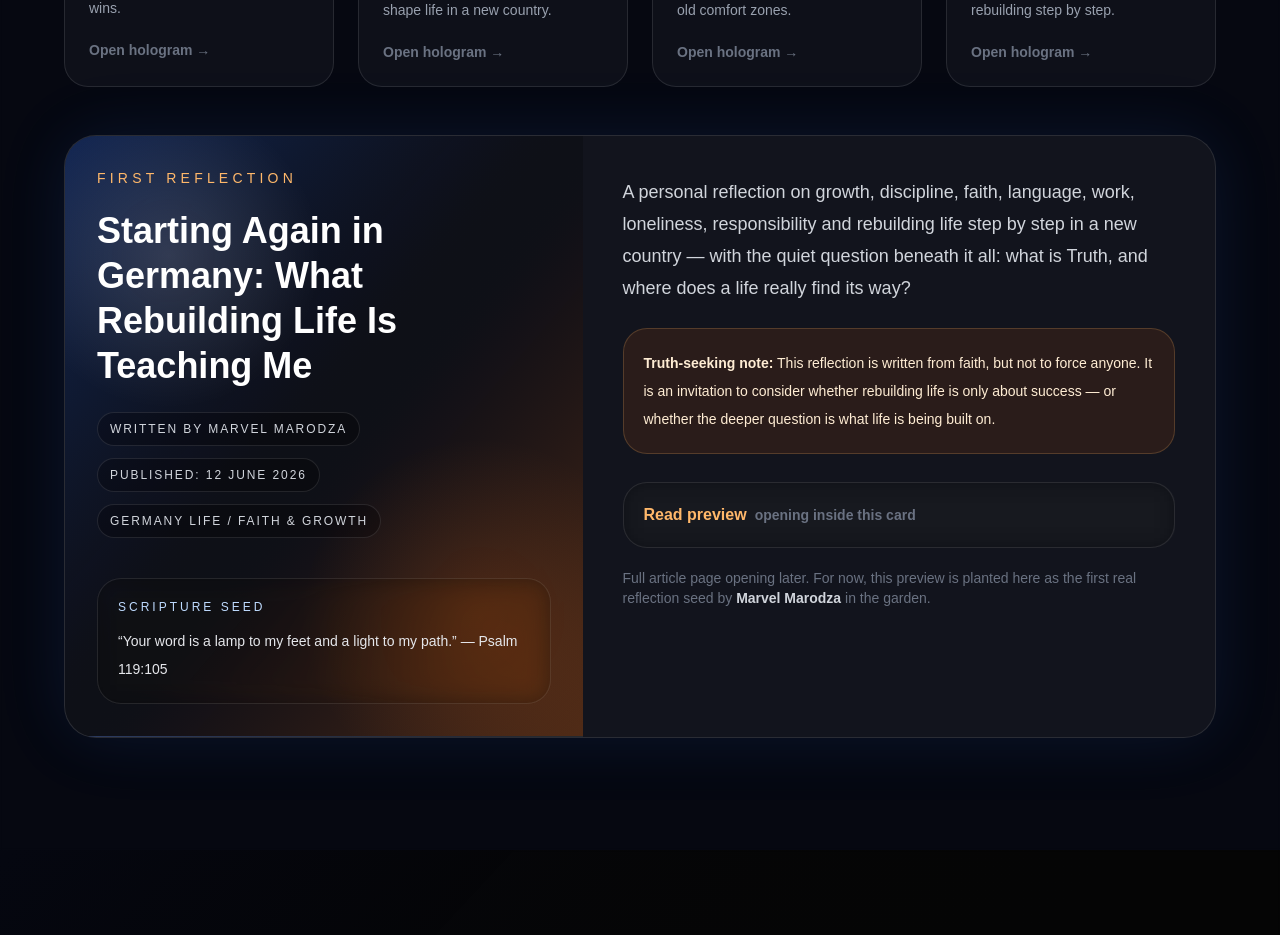
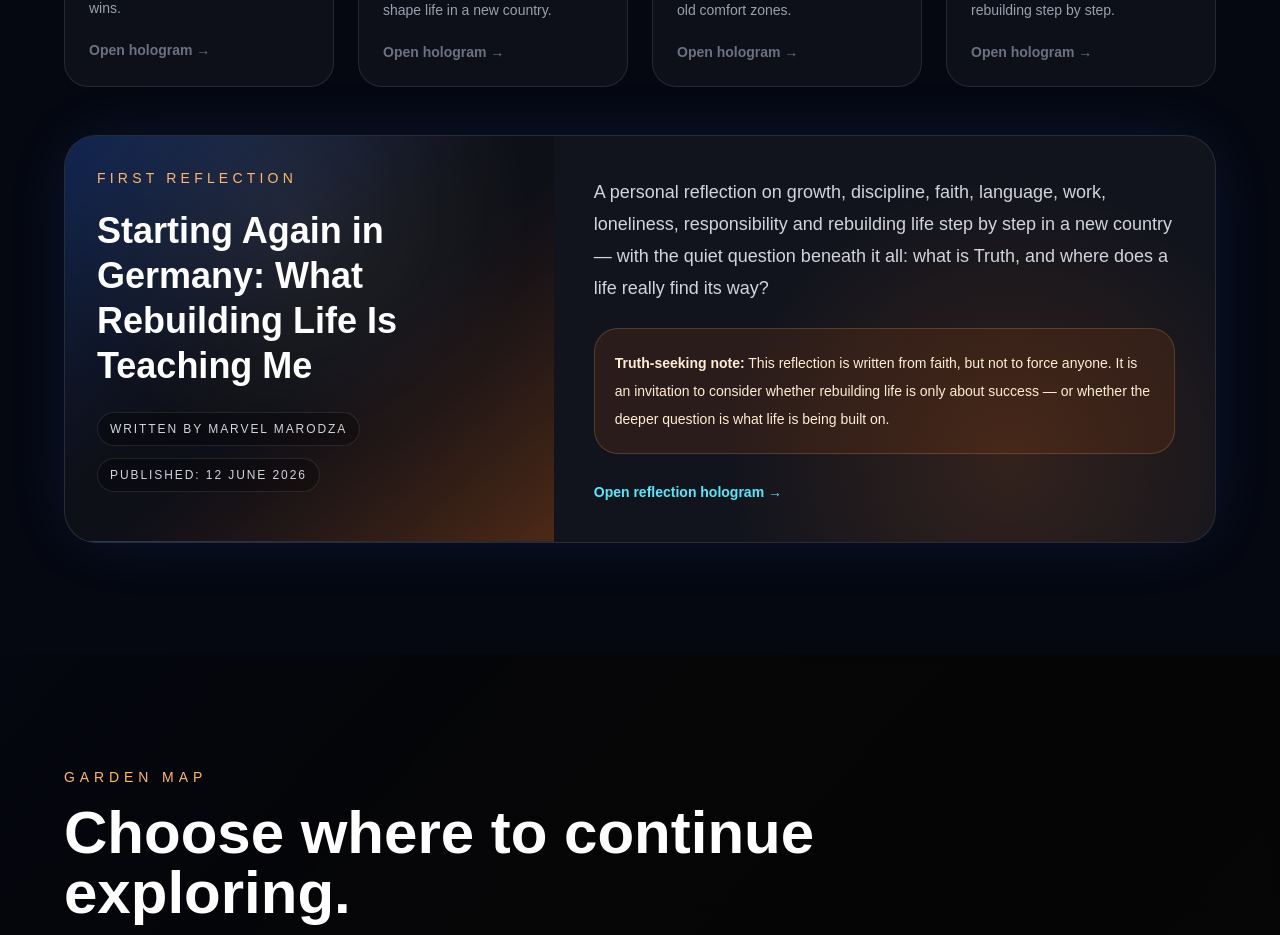
Before and after one commit to deincaptainmar/marvel-lab, a Next.js app: page / in a window 1280 px wide. Shown: the part 3100-4035 px from the top of the page. Built offline with nearby package versions, Linux system fonts and the light colour scheme.

Commit message:
Hide Germany first reflection behind hologram

```diff
--- a/src/components/GermanyLifeSection.tsx
+++ b/src/components/GermanyLifeSection.tsx
@@ -87,18 +87,33 @@ const firstReflection = {
   author: "Marvel Marodza",
   publishedDisplay: "12 June 2026",
   category: "Germany Life / Faith & Growth",
+  scripture:
+    "“Your word is a lamp to my feet and a light to my path.” — Psalm 119:105",
   excerpt:
     "A personal reflection on growth, discipline, faith, language, work, loneliness, responsibility and rebuilding life step by step in a new country — with the quiet question beneath it all: what is Truth, and where does a life really find its way?",
+  truthNote:
+    "This reflection is written from faith, but not to force anyone. It is an invitation to consider whether rebuilding life is only about success — or whether the deeper question is what life is being built on.",
+  preview: [
+    "Germany is not the whole story, but it is one of the chapters shaping me deeply.",
+    "Starting again in a new country teaches you things that comfort could never teach. It teaches patience when the language does not come out the way you want. It teaches humility when simple tasks suddenly feel difficult. It teaches discipline when nobody is watching, and faith when familiar support feels far away.",
+    "But the deeper question is not only, “How do I rebuild my life?” The deeper question is, “What is my life being built on?”",
+    "Jesus said, “I am the way, and the truth, and the life.” — John 14:6",
+    "That verse is not just a religious sentence to me. It is a compass. In a world full of opinions, pressure, confusion, ambition and noise, I am learning that Truth is not just information. Truth is a Person.",
+    "And beyond the horizon lies another horizon.",
+  ],
 };
 
 export default function GermanyLifeSection() {
   const [selectedCard, setSelectedCard] =
     useState<(typeof germanyLifeCards)[number] | null>(null);
 
+  const [reflectionOpen, setReflectionOpen] = useState(false);
+
   useEffect(() => {
     function closeOnEscape(event: KeyboardEvent) {
       if (event.key === "Escape") {
         setSelectedCard(null);
+        setReflectionOpen(false);
       }
     }
 
@@ -172,13 +187,15 @@ export default function GermanyLifeSection() {
         </div>
 
         <Reveal delay={0.2} direction="up">
-          <article className="mt-12 overflow-hidden rounded-[2rem] border border-white/10 bg-white/[0.055] shadow-[0_0_70px_rgba(59,130,246,0.12)] backdrop-blur-md light:border-black/10 light:bg-white/82 light:shadow-xl">
-            <div className="grid gap-0 lg:grid-cols-[0.9fr_1.1fr]">
-              <div className="relative min-h-[280px] border-b border-white/10 bg-gradient-to-br from-blue-600/24 via-black/20 to-orange-500/24 p-8 light:border-black/10 light:from-blue-100 light:via-white light:to-orange-100">
-                <div className="absolute inset-0 bg-[radial-gradient(circle_at_20%_20%,rgba(255,255,255,0.14),transparent_24%),radial-gradient(circle_at_80%_80%,rgba(249,115,22,0.16),transparent_28%)]" />
+          <button
+            type="button"
+            onClick={() => setReflectionOpen(true)}
+            className="group relative mt-12 w-full overflow-hidden rounded-[2rem] border border-white/10 bg-white/[0.055] p-0 text-left shadow-[0_0_70px_rgba(59,130,246,0.12)] backdrop-blur-md transition hover:-translate-y-1 hover:border-orange-300/35 hover:bg-white/[0.075] light:border-black/10 light:bg-white/82 light:shadow-xl light:hover:bg-orange-50"
+          >
+            <div className="absolute inset-0 bg-[radial-gradient(circle_at_20%_20%,rgba(255,255,255,0.10),transparent_24%),radial-gradient(circle_at_82%_80%,rgba(249,115,22,0.14),transparent_28%)]" />
 
-                <div className="relative z-10 flex h-full flex-col justify-between">
-                  <div>
+            <div className="relative z-10 grid gap-0 lg:grid-cols-[0.85fr_1.15fr]">
+              <div className="border-b border-white/10 bg-gradient-to-br from-blue-600/24 via-black/20 to-orange-500/24 p-8 light:border-black/10 light:from-blue-100 light:via-white light:to-orange-100">
                 <p className="text-sm uppercase tracking-[0.3em] text-orange-300 light:text-orange-700">
                   First Reflection
                 </p>
@@ -195,23 +212,6 @@ export default function GermanyLifeSection() {
                   <span className="rounded-full border border-white/10 bg-black/25 px-3 py-2 light:border-black/10 light:bg-white/60">
                     Published: {firstReflection.publishedDisplay}
                   </span>
-
-                      <span className="rounded-full border border-white/10 bg-black/25 px-3 py-2 light:border-black/10 light:bg-white/60">
-                        {firstReflection.category}
-                      </span>
-                    </div>
-                  </div>
-
-                  <div className="mt-10 rounded-3xl border border-white/10 bg-black/30 p-5 backdrop-blur-md light:border-black/10 light:bg-white/70">
-                    <p className="text-xs uppercase tracking-[0.25em] text-blue-200 light:text-blue-700">
-                      Scripture seed
-                    </p>
-
-                    <p className="mt-3 text-sm leading-7 text-gray-200 light:text-gray-700">
-                      “Your word is a lamp to my feet and a light to my path.”
-                      — Psalm 119:105
-                    </p>
-                  </div>
                 </div>
               </div>
 
@@ -221,78 +221,44 @@ export default function GermanyLifeSection() {
                 </p>
 
                 <div className="mt-6 rounded-3xl border border-orange-300/20 bg-orange-500/10 p-5 text-sm leading-7 text-orange-100 light:border-orange-200 light:bg-orange-50 light:text-orange-900">
-                  <strong>Truth-seeking note:</strong> This reflection is
-                  written from faith, but not to force anyone. It is an
-                  invitation to consider whether rebuilding life is only about
-                  success — or whether the deeper question is what life is being
-                  built on.
+                  <strong>Truth-seeking note:</strong>{" "}
+                  {firstReflection.truthNote}
                 </div>
 
-                <details className="group mt-7 rounded-3xl border border-white/10 bg-black/25 p-5 backdrop-blur-md light:border-black/10 light:bg-black/[0.03]">
-                  <summary className="cursor-pointer list-none font-semibold text-orange-300 transition hover:text-orange-200 light:text-orange-700 light:hover:text-orange-800">
-                    Read preview
-                    <span className="ml-2 text-sm text-gray-500">
-                      opening inside this card
-                    </span>
-                  </summary>
-
-                  <div className="mt-6 space-y-5 text-sm leading-7 text-gray-300 light:text-gray-700 md:text-base md:leading-8">
-                    <p>
-                      Germany is not the whole story, but it is one of the
-                      chapters shaping me deeply.
-                    </p>
-
-                    <p>
-                      Starting again in a new country teaches you things that
-                      comfort could never teach. It teaches patience when the
-                      language does not come out the way you want. It teaches
-                      humility when simple tasks suddenly feel difficult. It
-                      teaches discipline when nobody is watching, and faith when
-                      familiar support feels far away.
-                    </p>
-
-                    <p>
-                      But the deeper question is not only, “How do I rebuild my
-                      life?” The deeper question is, “What is my life being
-                      built on?”
-                    </p>
-
-                    <blockquote className="rounded-3xl border-l-4 border-orange-400 bg-white/[0.05] p-5 text-orange-100 light:bg-orange-50 light:text-orange-900">
-                      Jesus said, “I am the way, and the truth, and the life.”
-                      — John 14:6
-                    </blockquote>
-
-                    <p>
-                      That verse is not just a religious sentence to me. It is a
-                      compass. In a world full of opinions, pressure, confusion,
-                      ambition and noise, I am learning that Truth is not just
-                      information. Truth is a Person.
-                    </p>
-
-                    <p className="font-semibold text-orange-300 light:text-orange-700">
-                      And beyond the horizon lies another horizon.
-                    </p>
-                  </div>
-                </details>
-
-                <p className="mt-5 text-sm text-gray-500 light:text-gray-600">
-                  Full article page opening later. For now, this preview is
-                  planted here as the first real reflection seed by{" "}
-                  <span className="font-semibold text-gray-300 light:text-gray-800">
-                    Marvel Marodza
-                  </span>{" "}
-                  in the garden.
+                <p className="mt-7 text-sm font-semibold text-cyan-300 transition group-hover:translate-x-1 light:text-cyan-700">
+                  Open reflection hologram →
                 </p>
               </div>
             </div>
-          </article>
+          </button>
         </Reveal>
       </div>
 
       {selectedCard && (
+        <GermanyLifeHologram
+          selectedCard={selectedCard}
+          onClose={() => setSelectedCard(null)}
+        />
+      )}
+
+      {reflectionOpen && (
+        <FirstReflectionHologram onClose={() => setReflectionOpen(false)} />
+      )}
+    </section>
+  );
+}
+
+function GermanyLifeHologram({
+  selectedCard,
+  onClose,
+}: {
+  selectedCard: (typeof germanyLifeCards)[number];
+  onClose: () => void;
+}) {
+  return (
     <div
       className="fixed inset-0 z-[90] flex items-center justify-center bg-black/75 px-5 py-10 backdrop-blur-md"
-          onClick={() => setSelectedCard(null)}
+      onClick={onClose}
     >
       <div className="pointer-events-none absolute inset-0 bg-[radial-gradient(circle_at_50%_35%,rgba(34,211,238,0.12),transparent_30%),radial-gradient(circle_at_70%_70%,rgba(249,115,22,0.12),transparent_28%)]" />
 
@@ -331,7 +297,7 @@ export default function GermanyLifeSection() {
 
               <button
                 type="button"
-                    onClick={() => setSelectedCard(null)}
+                onClick={onClose}
                 className="pointer-events-auto rounded-full border border-white/10 bg-white/10 px-4 py-2 text-white transition hover:bg-white/20 light:border-black/10 light:bg-black/5 light:text-black"
                 aria-label="Close hologram"
               >
@@ -397,7 +363,7 @@ export default function GermanyLifeSection() {
 
               <button
                 type="button"
-                    onClick={() => setSelectedCard(null)}
+                onClick={onClose}
                 className="rounded-2xl border border-white/10 px-6 py-4 font-semibold text-white transition hover:bg-white/10 light:border-black/10 light:text-black light:hover:bg-black/5"
               >
                 Close hologram
@@ -415,7 +381,110 @@ export default function GermanyLifeSection() {
         </div>
       </div>
     </div>
-      )}
-    </section>
   );
 }
+
+function FirstReflectionHologram({ onClose }: { onClose: () => void }) {
+  return (
+    <div
+      className="fixed inset-0 z-[95] flex items-center justify-center bg-black/78 px-5 py-10 backdrop-blur-md"
+      onClick={onClose}
+    >
+      <div className="pointer-events-none absolute inset-0 bg-[radial-gradient(circle_at_35%_20%,rgba(59,130,246,0.16),transparent_32%),radial-gradient(circle_at_75%_75%,rgba(249,115,22,0.14),transparent_30%)]" />
+
+      <article
+        className="relative max-h-[88vh] w-full max-w-5xl overflow-y-auto rounded-[2rem] border border-orange-300/25 bg-slate-950/94 p-8 text-white shadow-[0_0_100px_rgba(249,115,22,0.18)] backdrop-blur-xl light:bg-white/96 light:text-black md:p-10"
+        onClick={(event) => event.stopPropagation()}
+      >
+        <div className="pointer-events-none absolute inset-0 opacity-40">
+          <div className="absolute inset-x-0 top-0 h-px bg-gradient-to-r from-transparent via-orange-300 to-transparent" />
+          <div className="absolute -right-16 -top-16 h-52 w-52 rounded-full border border-cyan-300/20" />
+          <div className="absolute -bottom-20 left-10 h-44 w-44 rounded-full border border-orange-300/20" />
+        </div>
+
+        <div className="relative z-10">
+          <div className="flex items-start justify-between gap-5">
+            <div>
+              <p className="text-xs uppercase tracking-[0.35em] text-orange-300 light:text-orange-700">
+                Reflection Hologram
+              </p>
+
+              <h3 className="mt-4 text-4xl font-extrabold leading-tight md:text-5xl">
+                {firstReflection.title}
+              </h3>
+
+              <div className="mt-5 flex flex-wrap gap-3 text-xs font-medium uppercase tracking-[0.16em] text-gray-300 light:text-gray-700">
+                <span className="rounded-full border border-white/10 bg-white/[0.05] px-3 py-2 light:border-black/10 light:bg-black/[0.03]">
+                  Written by {firstReflection.author}
+                </span>
+
+                <span className="rounded-full border border-white/10 bg-white/[0.05] px-3 py-2 light:border-black/10 light:bg-black/[0.03]">
+                  Published: {firstReflection.publishedDisplay}
+                </span>
+
+                <span className="rounded-full border border-white/10 bg-white/[0.05] px-3 py-2 light:border-black/10 light:bg-black/[0.03]">
+                  {firstReflection.category}
+                </span>
+              </div>
+            </div>
+
+            <button
+              type="button"
+              onClick={onClose}
+              className="rounded-full border border-white/10 bg-white/10 px-4 py-2 text-white transition hover:bg-white/20 light:border-black/10 light:bg-black/5 light:text-black"
+              aria-label="Close reflection"
+            >
+              ✕
+            </button>
+          </div>
+
+          <div className="mt-8 rounded-3xl border border-cyan-300/20 bg-cyan-300/10 p-5 text-sm leading-7 text-cyan-100 light:border-cyan-200 light:bg-cyan-50 light:text-cyan-900">
+            <p className="text-xs uppercase tracking-[0.25em] text-cyan-200 light:text-cyan-700">
+              Scripture seed
+            </p>
+
+            <p className="mt-3">{firstReflection.scripture}</p>
+          </div>
+
+          <div className="mt-8 rounded-3xl border border-orange-300/20 bg-orange-500/10 p-5 text-sm leading-7 text-orange-100 light:border-orange-200 light:bg-orange-50 light:text-orange-900">
+            <strong>Truth-seeking note:</strong> {firstReflection.truthNote}
+          </div>
+
+          <div className="mt-8 space-y-6 text-base leading-8 text-gray-300 light:text-gray-700 md:text-lg md:leading-9">
+            {firstReflection.preview.map((paragraph) => (
+              <p
+                key={paragraph}
+                className={
+                  paragraph.includes("Jesus said")
+                    ? "rounded-3xl border-l-4 border-orange-400 bg-white/[0.05] p-5 text-orange-100 light:bg-orange-50 light:text-orange-900"
+                    : paragraph.includes("beyond the horizon")
+                      ? "font-semibold text-orange-300 light:text-orange-700"
+                      : ""
+                }
+              >
+                {paragraph}
+              </p>
+            ))}
+          </div>
+
+          <div className="mt-10 flex flex-col gap-3 sm:flex-row">
+            <button
+              type="button"
+              className="rounded-2xl bg-white px-6 py-4 font-semibold text-black transition hover:scale-105 light:bg-black light:text-white"
+            >
+              Full article page opening later
+            </button>
+
+            <button
+              type="button"
+              onClick={onClose}
+              className="rounded-2xl border border-white/10 px-6 py-4 font-semibold text-white transition hover:bg-white/10 light:border-black/10 light:text-black light:hover:bg-black/5"
+            >
+              Close reflection
+            </button>
+          </div>
+        </div>
+      </article>
+    </div>
+  );
+}
```
Lines whose indentation alone changed are shown as unchanged.
